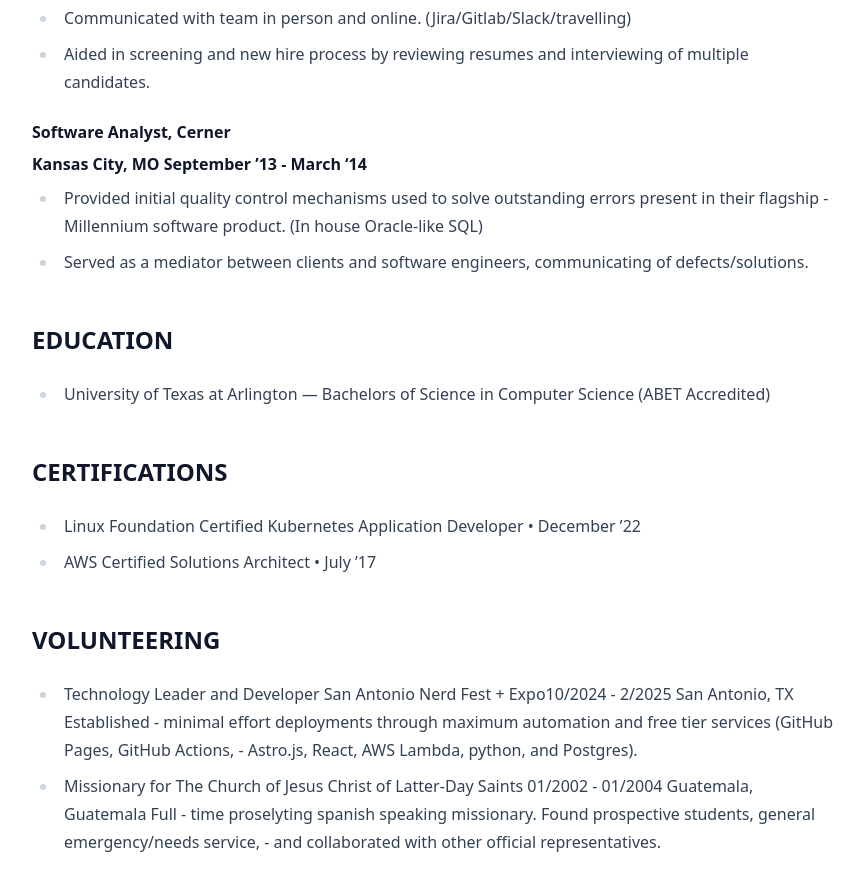
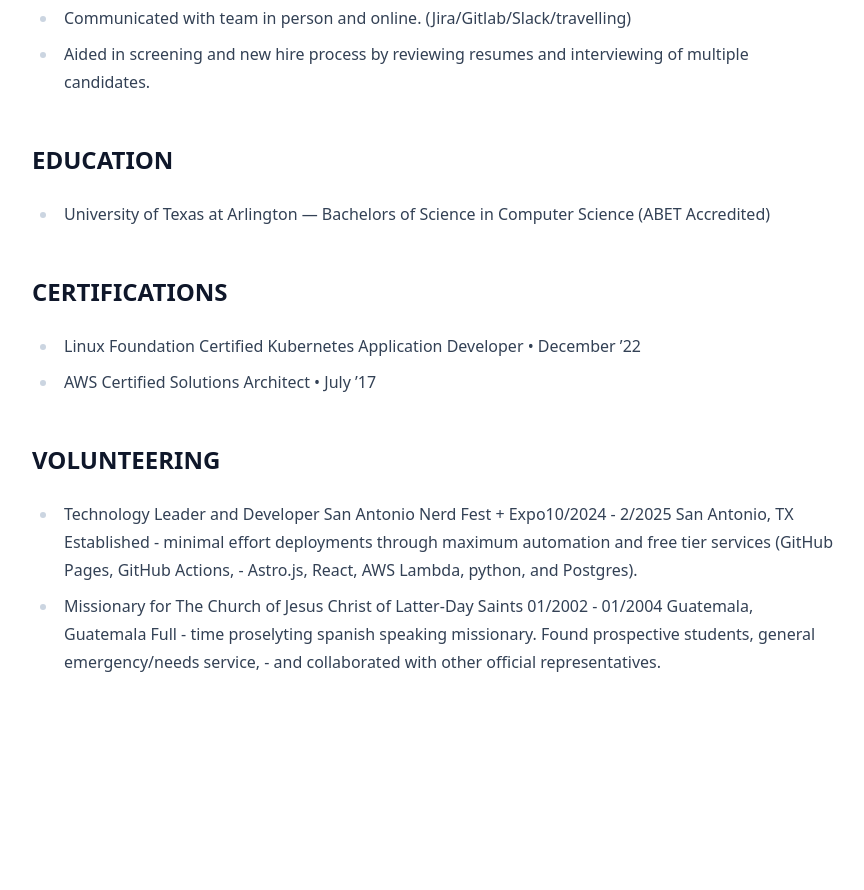
Before and after one commit to marcstreeter/becadev, an Astro site: page /about-me in a window 1280 px wide. Shown: the part 3440-4330 px from the top of the page, without its empty margins (238-1102 px from the left). After the commit the page ends 4180 px from the top, so only its background shows below. Built offline with nearby package versions, Linux system fonts and the light colour scheme; Astro itself is replaced by a stand-in of ours.

Commit message:
removed unwanted title

```diff
--- a/src/pages/about-me.md
+++ b/src/pages/about-me.md
@@ -82,11 +82,6 @@ Resourceful Senior Software Engineer with more than 10 years of experience in fu
 - Communicated with team in person and online. (Jira/Gitlab/Slack/travelling)
 - Aided in screening and new hire process by reviewing resumes and interviewing of multiple candidates.
 
-#### Software Analyst, Cerner
-#### Kansas City, MO September ’13 - March ‘14
-- Provided initial quality control mechanisms used to solve outstanding errors present in their flagship - Millennium software product. (In house Oracle-like SQL)
-- Served as a mediator between clients and software engineers, communicating of defects/solutions.
-
 ## EDUCATION
 - University of Texas at Arlington — Bachelors of Science in Computer Science (ABET Accredited)
 
```
